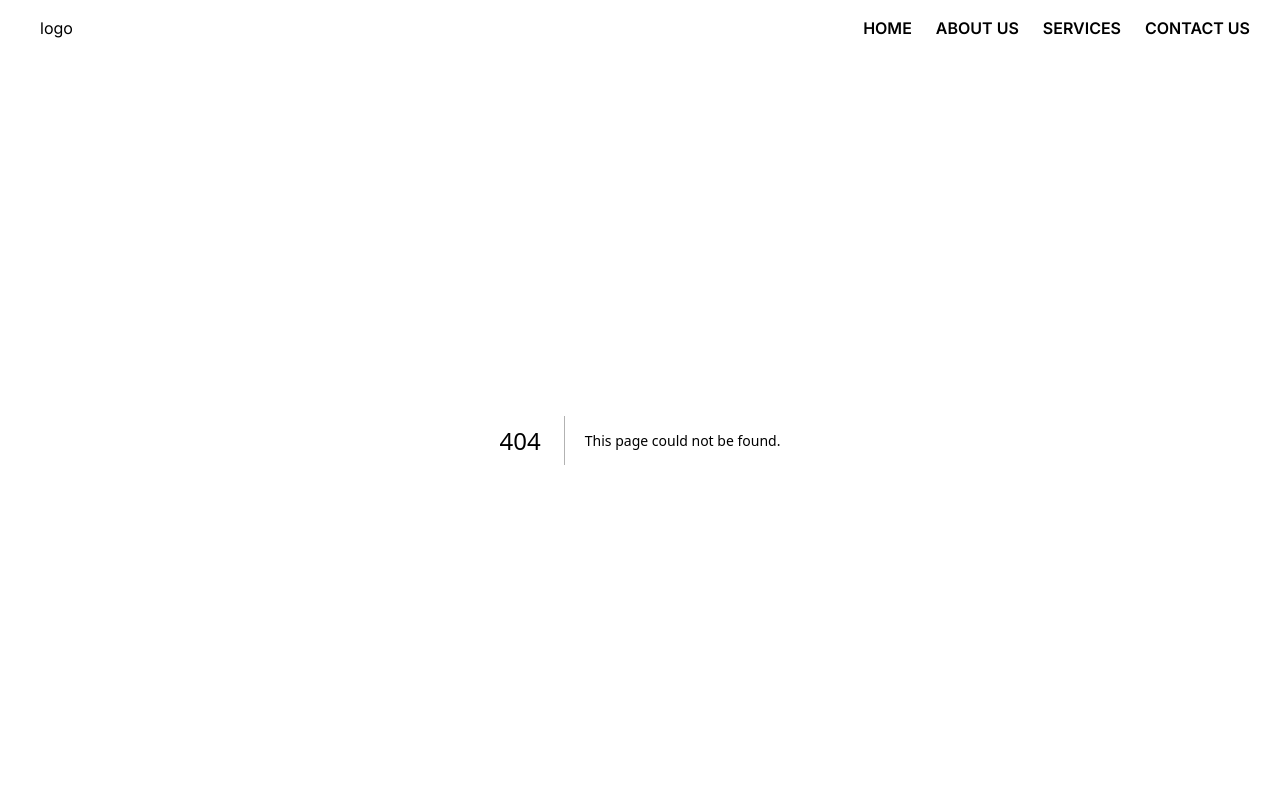
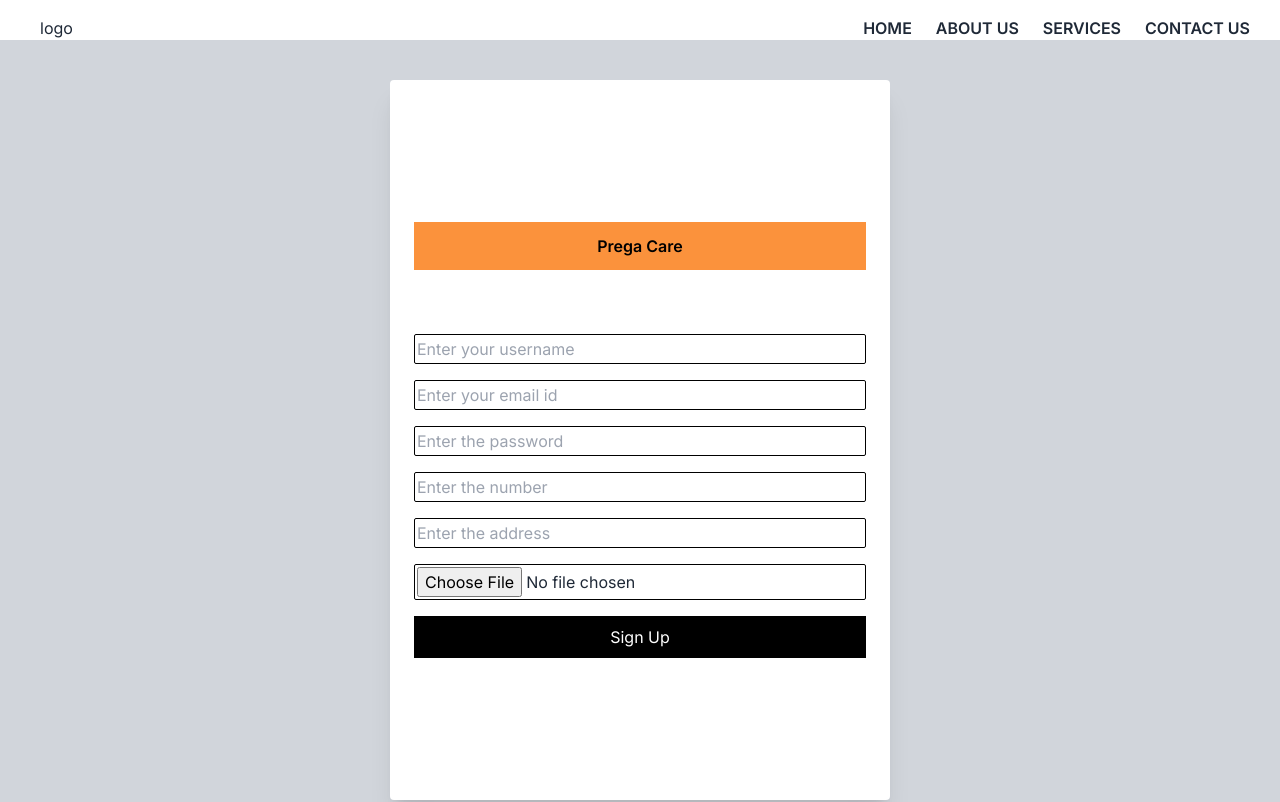
Before and after one commit to sj11105/DaVinci-Resolvers, a Next.js app in the folder frontend/: page /signup in a window 1280 px wide. Before the commit this address had no page. Shown: the top 802 px of the page. Built offline with nearby package versions, Linux system fonts and the light colour scheme.

Commit message:
added signup page

```diff
--- /dev/null
+++ b/frontend/src/app/signup/page.jsx
@@ -0,0 +1,115 @@
+// pages/signup.js
+"use client"
+import { useState } from "react";
+
+const SignUp = () => {
+  const [username, setUserName] = useState("");
+  const [email, setEmail] = useState("");
+  const [password, setPassword] = useState("");
+  const [number , setNumber] = useState("")
+  const [address, setAddress] = useState("");
+  const [error, setError] = useState(null);
+  const [file, setFile] = useState(null);
+
+  const handleSignUp = async (e) => {
+    e.preventDefault();
+    if (!file) return;
+
+    const formData = new FormData();
+    formData.append('file', file);
+    formData.append('username', username);
+    formData.append('email', email);
+    formData.append('password', password);
+    formData.append('address', address);
+
+    const res = await fetch('/api/signup', {
+      method: 'POST',
+      body: formData,
+    });
+
+    if (res.ok) {
+      console.log('Form submitted successfully');
+    } else {
+      const errorData = await res.json();
+      setError(errorData.error);
+      console.error('Failed to submit form');
+    }
+  };
+
+  const handleFileChange = (e) => {
+    setFile(e.target.files[0]);
+  };
+
+  return (
+    <div className="flex justify-center items-center min-h-screen bg-gray-300">
+      <form
+        encType="multipart/form-data"
+        onSubmit={handleSignUp}
+        className="bg-white p-6 rounded shadow-xl w-90% md:w-[500px] h-[70vh] md:h-[90vh] flex flex-col justify-center space-y-4"
+      >
+
+        <div className="space-y-4">
+        <div className="bg-orange-400 p-3 mb-12 flex flex-column justify-center">
+          <h2 className="text-black font-semibold">Prega Care</h2>
+        </div>
+          <input
+            value={username}
+            onChange={(e) => setUserName(e.target.value)}
+            type="text"
+            placeholder="Enter your username"
+            className="border border-black p-0.5 mb-2 w-full rounded-sm"
+          />
+          <br />
+          <input
+            value={email}
+            onChange={(e) => setEmail(e.target.value)}
+            type="email"
+            placeholder="Enter your email id"
+            className="border border-black p-0.5 mb-2 w-full rounded-sm"
+          />
+          <br />
+          <input
+            type="password"
+            placeholder="Enter the password"
+            className="border border-black p-0.5 mb-2 w-full rounded-sm"
+            value={password}
+            onChange={(e) => setPassword(e.target.value)}
+          />
+          <br />
+          <input
+            type="text"
+            placeholder="Enter the number"
+            className="border border-black p-0.5 mb-2 w-full rounded-sm"
+            value={number}
+            onChange={(e) => setNumber(e.target.value)}
+          />
+          <br />
+          <input
+            value={address}
+            onChange={(e) => setAddress(e.target.value)}
+            type="text"
+            placeholder="Enter the address"
+            className="border border-black p-0.5 mb-2 w-full rounded-sm"
+          />
+        <input
+          onChange={handleFileChange}
+          type="file"
+          placeholder="Upload a file"
+          className="border border-black p-0.5 mb-4 w-full rounded-sm"
+        />
+
+        <button
+          type="submit"
+          className="border border-black p-2 w-full bg-black text-white hover:bg-orange-500 transition-colors"
+          /* className="border border-black p-2 w-full bg-yellow-600 text-white custom-shadow-button" */
+        >
+          Sign Up
+        </button>
+        </div>
+        {error && <p>{error}</p>}
+      </form>
+    </div>
+  );
+};
+
+export default SignUp;
```
